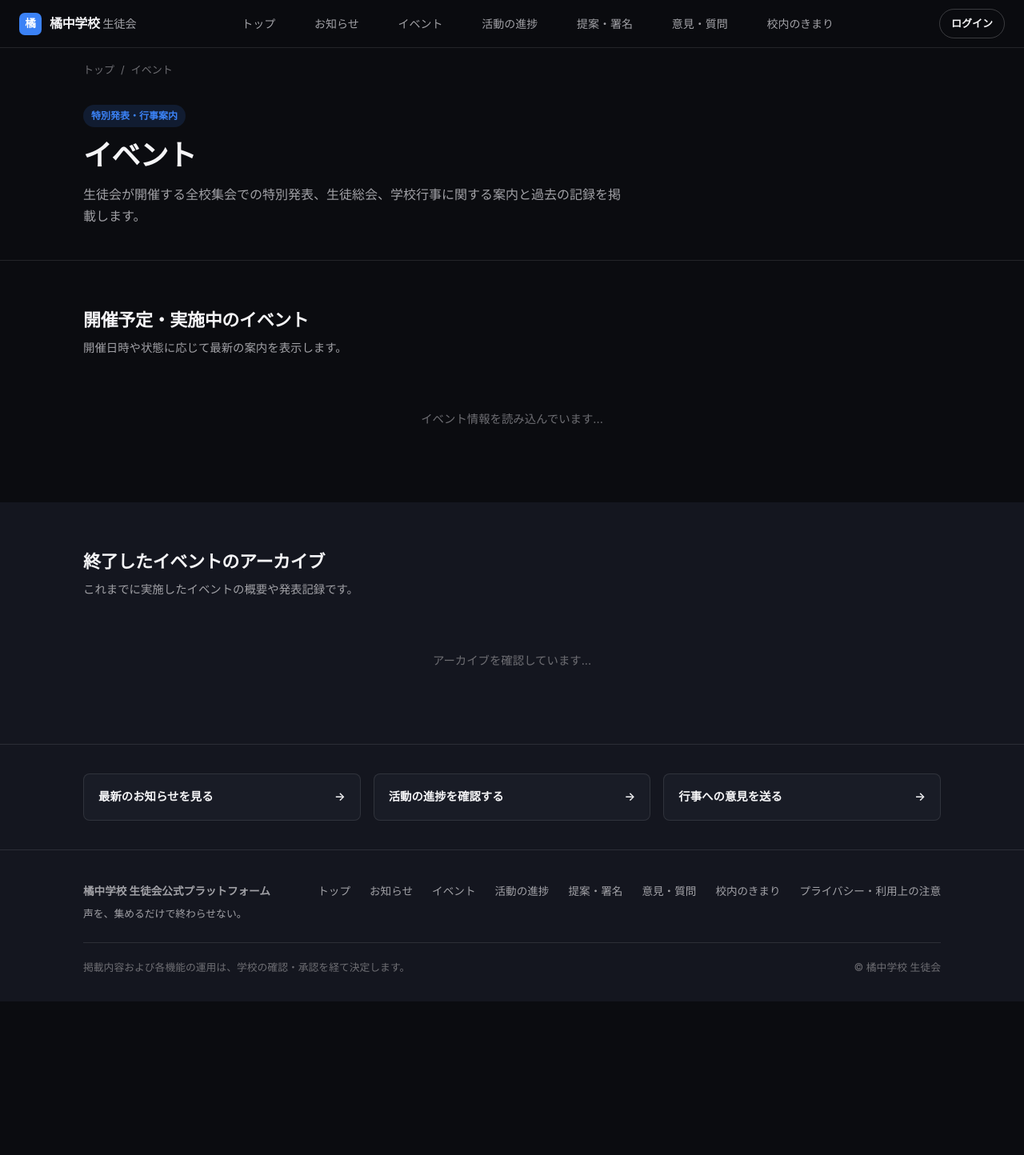
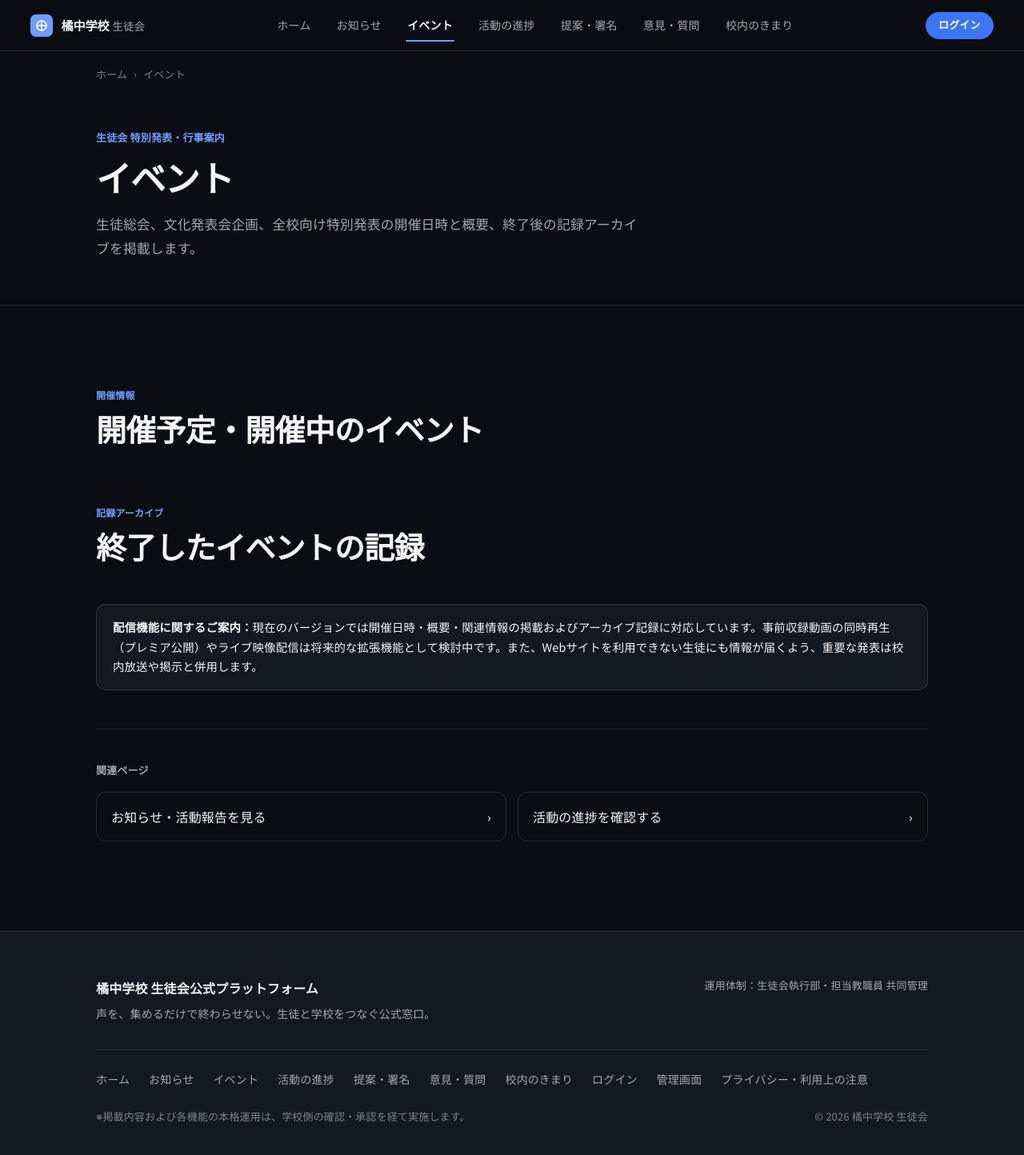
Before and after one commit to mir-boy-120508/council, a plain HTML site: page events.html in a window 1280 px wide. Shown: the whole page at 80% size. Before the commit the page ends 1252 px from the top, so only its background shows below. Drawn offline with Linux system fonts and the light colour scheme.

Commit message:
Update events.html

```diff
--- a/events.html
+++ b/events.html
@@ -3,180 +3,65 @@
 <head>
   <meta charset="utf-8">
   <meta name="viewport" content="width=device-width, initial-scale=1">
-  <meta name="description" content="橘中学校 生徒会が実施する特別な発表やイベントの告知・アーカイブページです。">
-  <title>イベント | 橘中学校 生徒会</title>
-  <link rel="stylesheet" href="site.css">
+  <meta name="theme-color" content="#0b0d12">
+  <meta name="description" content="橘中学校生徒会が開催する特別な発表や行事の案内・記録。">
+  <title>イベント — 橘中学校 生徒会公式プラットフォーム</title>
+  <link rel="stylesheet" href="css/site.css">
 </head>
-<body class="theme-dark">
-<header class="site-header">
-  <div class="header-inner">
-    <a class="site-brand" href="index.html">
-      <span class="brand-mark">橘</span>
-      <span>橘中学校 <span class="brand-sub">生徒会</span></span>
-    </a>
-    <nav class="main-nav" aria-label="主要メニュー">
-      <ul>
-        <li><a href="index.html">トップ</a></li>
-        <li><a href="newsroom.html">お知らせ</a></li>
-        <li><a href="events.html">イベント</a></li>
-        <li><a href="progress.html">活動の進捗</a></li>
-        <li><a href="petitions.html">提案・署名</a></li>
-        <li><a href="feedback.html">意見・質問</a></li>
-        <li><a href="school-rules.html">校内のきまり</a></li>
-      </ul>
-    </nav>
-    <div class="header-actions">
-      <div id="navAuthSlot"><a class="nav-action-btn" href="login.html">ログイン</a></div>
-      <button id="mobileMenuToggle" class="mobile-menu-toggle" aria-expanded="false" aria-controls="mobileDrawer">メニュー</button>
-    </div>
-  </div>
-</header>
-<nav id="mobileDrawer" class="mobile-drawer" aria-label="スマートフォンメニュー">
-  <ul>
-    <li><a href="index.html">トップ</a></li>
-    <li><a href="newsroom.html">お知らせ</a></li>
-    <li><a href="events.html">イベント</a></li>
-    <li><a href="progress.html">活動の進捗</a></li>
-    <li><a href="petitions.html">提案・署名</a></li>
-    <li><a href="feedback.html">意見・質問</a></li>
-    <li><a href="school-rules.html">校内のきまり</a></li>
-  </ul>
-  <div id="mobileAuthSlot" class="mobile-drawer-actions">
-    <a class="nav-action-btn" href="login.html">ログイン</a>
-  </div>
-</nav>
+<body class="theme-dark" data-page="events">
+  <header id="site-header"></header>
+
   <main>
+    <div class="container">
       <nav class="breadcrumb" aria-label="現在位置">
-  <div class="container">
         <ol>
-      <li><a href="index.html">トップ</a></li>
+          <li><a href="index.html">ホーム</a></li>
           <li aria-current="page">イベント</li>
         </ol>
+      </nav>
     </div>
-</nav>
+
     <section class="page-header">
       <div class="container">
-      <span class="page-category-tag">特別発表・行事案内</span>
+        <p class="page-header-eyebrow">生徒会 特別発表・行事案内</p>
         <h1>イベント</h1>
-      <p class="page-lead">生徒会が開催する全校集会での特別発表、生徒総会、学校行事に関する案内と過去の記録を掲載します。</p>
+        <p class="page-header-lead">生徒総会、文化発表会企画、全校向け特別発表の開催日時と概要、終了後の記録アーカイブを掲載します。</p>
       </div>
     </section>
 
     <section class="section">
       <div class="container">
-      <div class="section-head">
-        <div>
-          <h2>開催予定・実施中のイベント</h2>
-          <p>開催日時や状態に応じて最新の案内を表示します。</p>
+        <div class="section-header">
+          <span class="section-eyebrow">開催情報</span>
+          <h2 class="section-title">開催予定・開催中のイベント</h2>
         </div>
+        <div id="events-active-container"></div>
+
+        <div class="section-header" style="margin-top:64px;">
+          <span class="section-eyebrow">記録アーカイブ</span>
+          <h2 class="section-title">終了したイベントの記録</h2>
         </div>
-      <div id="upcomingEventsContainer" class="loading-state">イベント情報を読み込んでいます...</div>
+        <div id="events-archive-container"></div>
+
+        <div class="alert-box" style="margin-top:48px;">
+          <strong>配信機能に関するご案内：</strong>現在のバージョンでは開催日時・概要・関連情報の掲載およびアーカイブ記録に対応しています。事前収録動画の同時再生（プレミア公開）やライブ映像配信は将来的な拡張機能として検討中です。また、Webサイトを利用できない生徒にも情報が届くよう、重要な発表は校内放送や掲示と併用します。
         </div>
-  </section>
 
-  <section class="section section-alt">
-    <div class="container">
-      <div class="section-head">
-        <div>
-          <h2>終了したイベントのアーカイブ</h2>
-          <p>これまでに実施したイベントの概要や発表記録です。</p>
+        <div class="related-links">
+          <p class="related-links-title">関連ページ</p>
+          <div class="related-links-grid">
+            <a class="related-link-item" href="newsroom.html"><span>お知らせ・活動報告を見る</span><span>›</span></a>
+            <a class="related-link-item" href="progress.html"><span>活動の進捗を確認する</span><span>›</span></a>
           </div>
-      </div>
-      <div id="archiveEventsContainer" class="loading-state">アーカイブを確認しています...</div>
-    </div>
-  </section>
-
-  <section class="related-links">
-    <div class="container">
-      <div class="related-grid">
-        <a class="related-item" href="newsroom.html"><span>最新のお知らせを見る</span><span>→</span></a>
-        <a class="related-item" href="progress.html"><span>活動の進捗を確認する</span><span>→</span></a>
-        <a class="related-item" href="feedback.html"><span>行事への意見を送る</span><span>→</span></a>
         </div>
       </div>
     </section>
   </main>
-<footer class="site-footer">
-  <div class="container">
-    <div class="footer-grid">
-      <div>
-        <strong>橘中学校 生徒会公式プラットフォーム</strong>
-        <p style="margin:6px 0 0;font-size:0.8rem;">声を、集めるだけで終わらせない。</p>
-      </div>
-      <div class="footer-links">
-        <a href="index.html">トップ</a>
-        <a href="newsroom.html">お知らせ</a>
-        <a href="events.html">イベント</a>
-        <a href="progress.html">活動の進捗</a>
-        <a href="petitions.html">提案・署名</a>
-        <a href="feedback.html">意見・質問</a>
-        <a href="school-rules.html">校内のきまり</a>
-        <a href="privacy.html">プライバシー・利用上の注意</a>
-      </div>
-    </div>
-    <div class="footer-bottom">
-      <span>掲載内容および各機能の運用は、学校の確認・承認を経て決定します。</span>
-      <span>© 橘中学校 生徒会</span>
-    </div>
-  </div>
-</footer>
-<script type="module" src="site.js"></script>
-<script type="module">
-  import { Backend, formatDateTime } from "./js/firebase-service.js";
-  import { escapeHtml } from "./site.js";
 
-  function getEventStatus(ev) {
-    if (ev.archive || ev.status === "ended") return { code: "ended", label: "終了", badge: "badge" };
-    if (ev.status === "live") return { code: "live", label: "開催中", badge: "badge badge-success" };
-    return { code: "upcoming", label: "開催予定", badge: "badge badge-accent" };
-  }
-
-  (async () => {
-    const upEl = document.getElementById("upcomingEventsContainer");
-    const arcEl = document.getElementById("archiveEventsContainer");
-    const events = await Backend.getPublishedEvents();
-
-    const activeList = events.filter((e) => getEventStatus(e).code !== "ended");
-    const endedList = events.filter((e) => getEventStatus(e).code === "ended");
-
-    if (activeList.length === 0) {
-      upEl.className = "";
-      upEl.innerHTML = `<div class="empty-state"><h3>現在予定されているイベントはありません</h3><p>新しいイベントや特別発表の開催が決まり次第、開催日時と概要をこちらに掲載します。</p></div>`;
-    } else {
-      upEl.className = "card-grid-2";
-      upEl.innerHTML = activeList.map((ev) => {
-        const st = getEventStatus(ev);
-        return `
-          <article class="card">
-            <div class="card-meta">
-              <span class="${st.badge}">${st.label}</span>
-              <span>開催日時: ${formatDateTime(ev.startAt)}</span>
-            </div>
-            ${ev.imageUrl ? `<img src="${escapeHtml(ev.imageUrl)}" alt="" style="width:100%;max-height:220px;object-fit:cover;border-radius:10px;margin-bottom:14px;">` : ""}
-            <h3>${escapeHtml(ev.title)}</h3>
-            <p style="white-space:pre-wrap;">${escapeHtml(ev.description || "")}</p>
-          </article>
-        `;
-      }).join("");
-    }
-
-    if (endedList.length === 0) {
-      arcEl.className = "";
-      arcEl.innerHTML = `<div class="empty-state"><h3>過去のイベント記録はまだありません</h3><p>終了したイベントの記録が登録されると、ここにアーカイブとして公開されます。</p></div>`;
-    } else {
-      arcEl.className = "card-grid";
-      arcEl.innerHTML = endedList.map((ev) => `
-        <article class="card">
-          <div class="card-meta">
-            <span class="badge">終了</span>
-            <span>${formatDateTime(ev.startAt)}</span>
-          </div>
-          <h3>${escapeHtml(ev.title)}</h3>
-          <p>${escapeHtml(ev.description || "")}</p>
-        </article>
-      `).join("");
-    }
-  })();
-</script>
+  <footer id="site-footer"></footer>
+  <script src="js/firebase-config.js"></script>
+  <script src="js/store.js"></script>
+  <script src="js/site.js"></script>
+  <script src="js/pages.js"></script>
 </body>
 </html>
```
Lines whose indentation alone changed are shown as unchanged.
